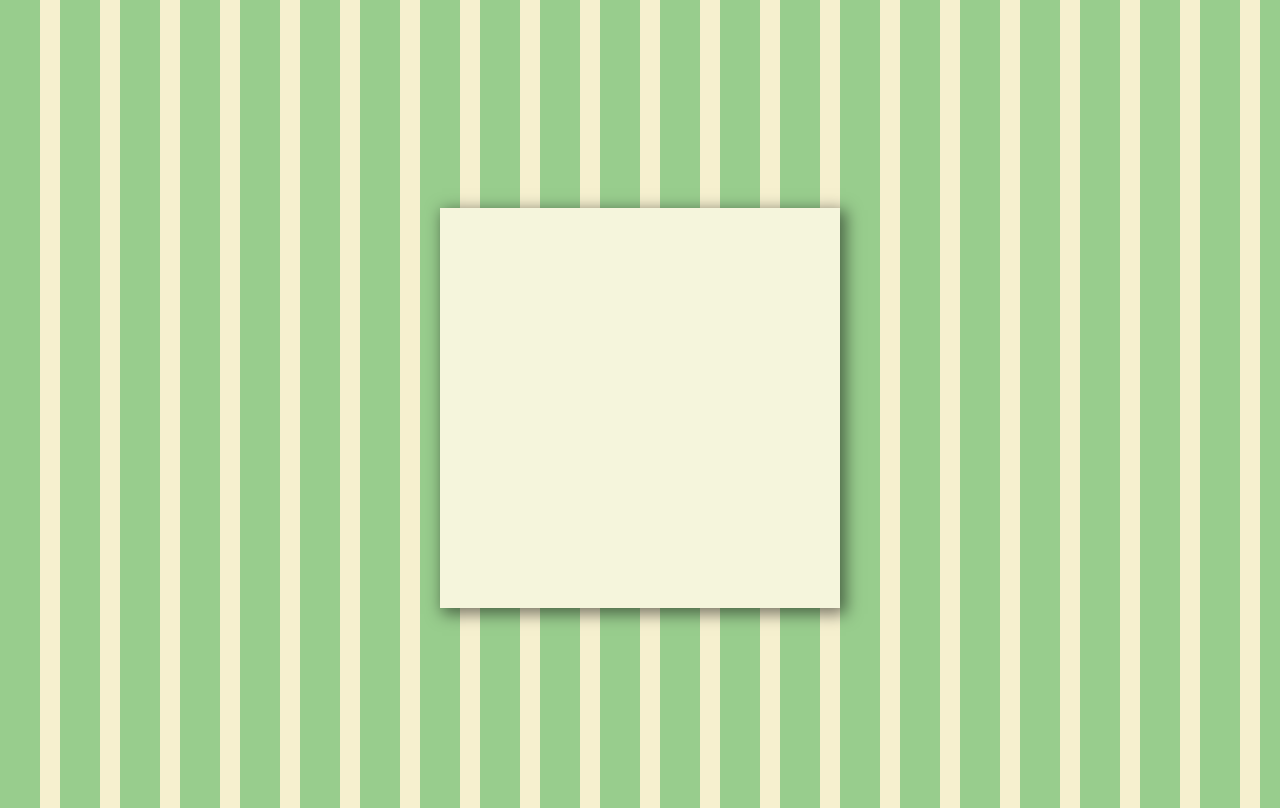
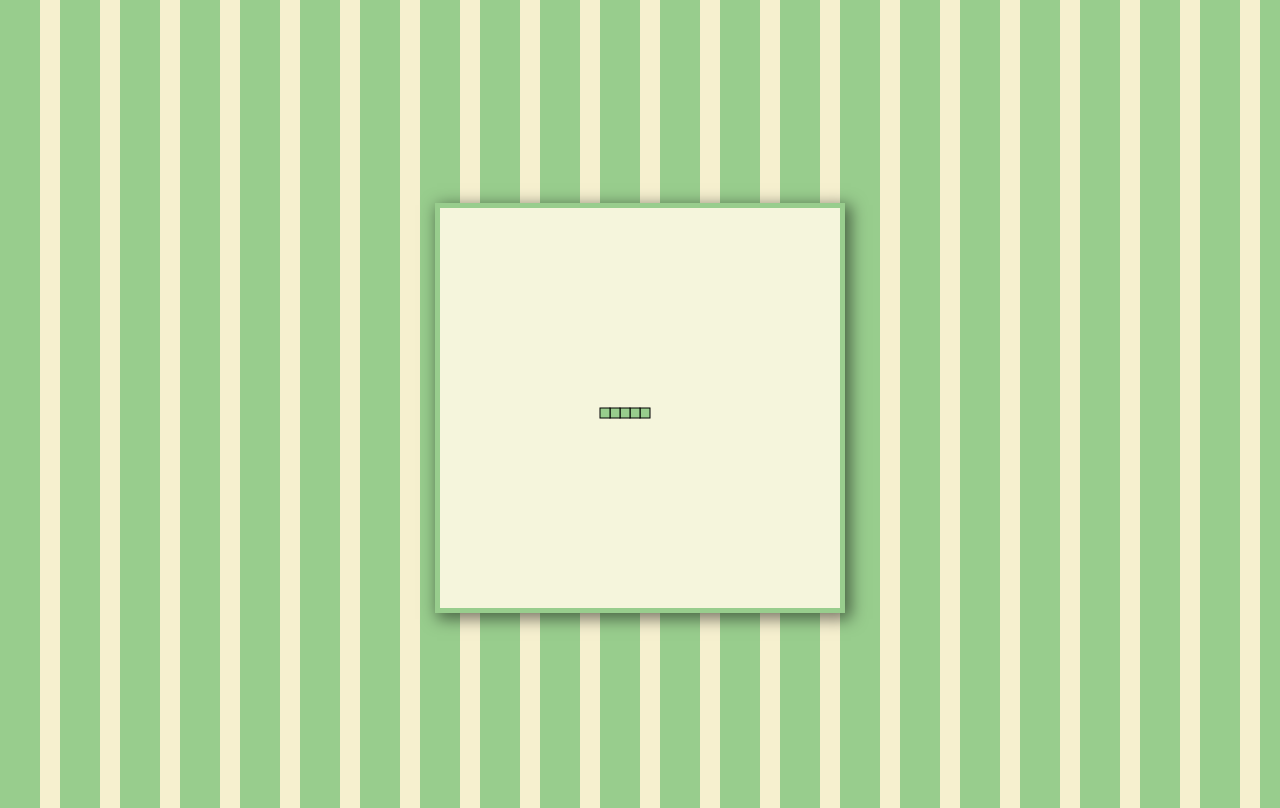
Before and after one commit to 1337-5P34Ker/snakeJS, a plain HTML site: page index.html in a window 1280 px wide. Drawn offline with Linux system fonts and the light colour scheme.

Commit message:
Schlange wird gezeichnet

```diff
--- a/game.js
+++ b/game.js
@@ -0,0 +1,43 @@
+// Hole Instanz des canvas
+const arena = document.getElementById("arena");
+// als 2D-Element
+const ctx = arena.getContext("2d");
+
+/* Settings */
+const snakeColor = '#98CD8D';
+const snakeBorderColor = '#990000';
+
+let snake = [{
+    x: 200,
+    y: 200
+}, {
+    x: 190,
+    y: 200
+}, {
+    x: 180,
+    y: 200
+}, {
+    x: 170,
+    y: 200
+}, {
+    x: 160,
+    y: 200
+}, ];
+
+
+
+function drawSnakePart(snakePart)
+{
+  ctx.fillStyle = snakeColor;
+  ctx.strokestyle = snakeBorderColor;
+  ctx.fillRect(snakePart.x, snakePart.y, 10, 10);
+  ctx.strokeRect(snakePart.x, snakePart.y, 10, 10);
+}
+
+/*Function that prints the parts*/
+function drawSnake()
+{
+  snake.forEach(drawSnakePart);
+}
+
+drawSnake();
--- a/styles.css
+++ b/styles.css
@@ -15,4 +15,5 @@ body {
     -webkit-box-shadow: 4px 4px 15px 2px rgba(0, 0, 0, 0.51);
     box-shadow: 4px 4px 15px 2px rgba(0, 0, 0, 0.51);
     background-color: beige;
+    border: 5px solid #98CD8D;
 }
```
